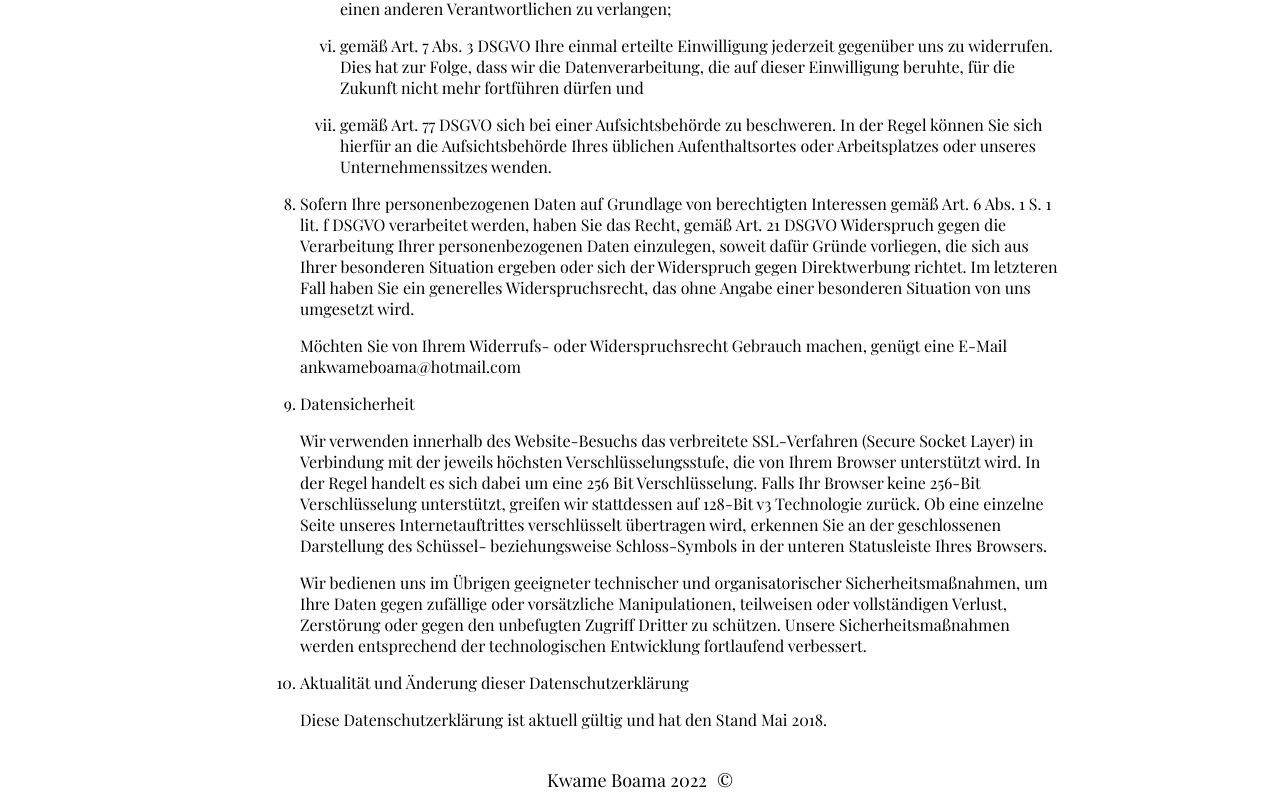
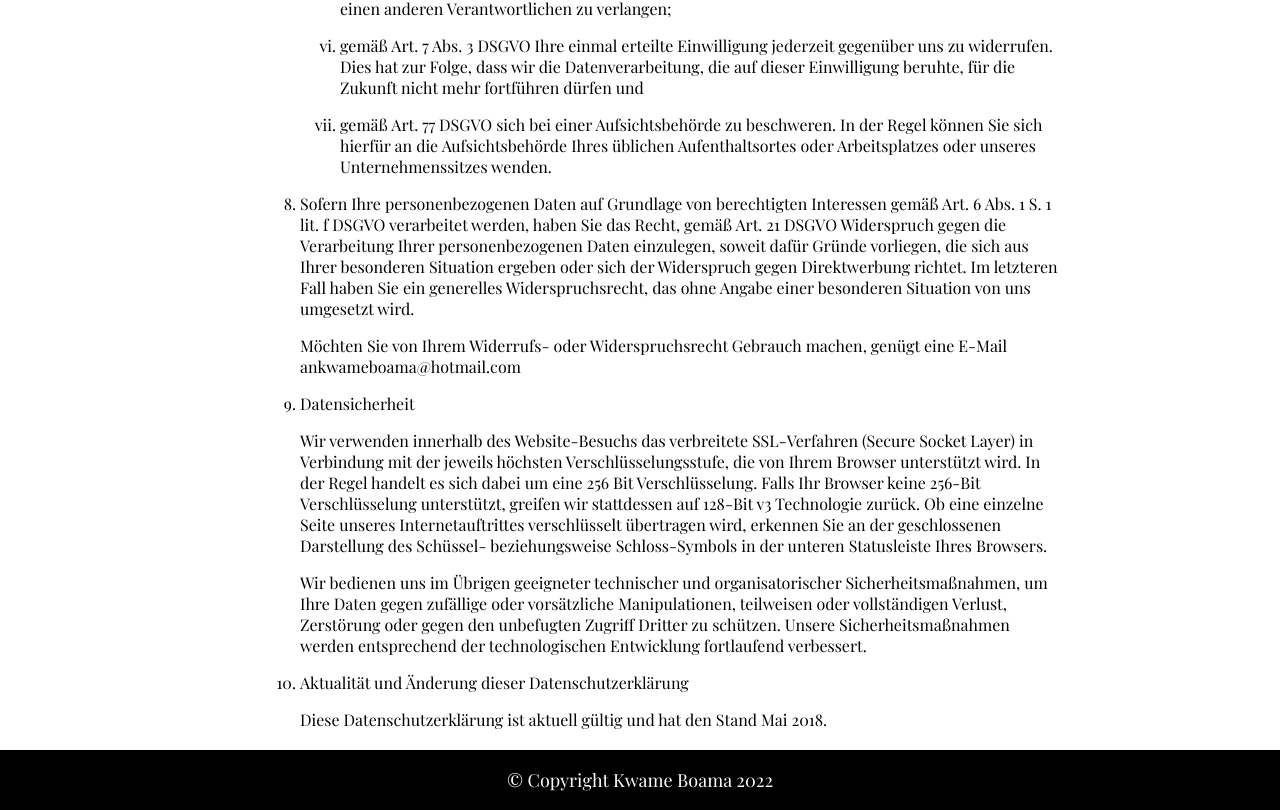
Before and after one commit to j-d-m/kwame_portfolio_photo, a React (Vite) app in the folder frontend/: page /policy in a window 1280 px wide. Shown: the part 7774-8584 px from the top of the page. Built offline with nearby package versions, Linux system fonts and the light colour scheme.

Commit message:
styled footer#

```diff
--- a/frontend/src/components/Footer.jsx
+++ b/frontend/src/components/Footer.jsx
@@ -3,8 +3,7 @@ import "../styles/_footer.css";
 function Footer() {
   return (
     <div className="footer--wrapper">
-      <p>Kwame Boama 2022 </p>
-      <div className="copyRight">&#169;</div>
+      <p className="footerContent"> &copy; Copyright Kwame Boama 2022 </p>
     </div>
   );
 }
--- a/frontend/src/styles/_footer.css
+++ b/frontend/src/styles/_footer.css
@@ -6,7 +6,8 @@
   justify-content: center;
   font-size: 18px;
   margin-top: 20px;
+  background-color: black;
 }
-.copyRight {
-  margin-left: 10px;
+.footerContent {
+  color: #fff;
 }
```
